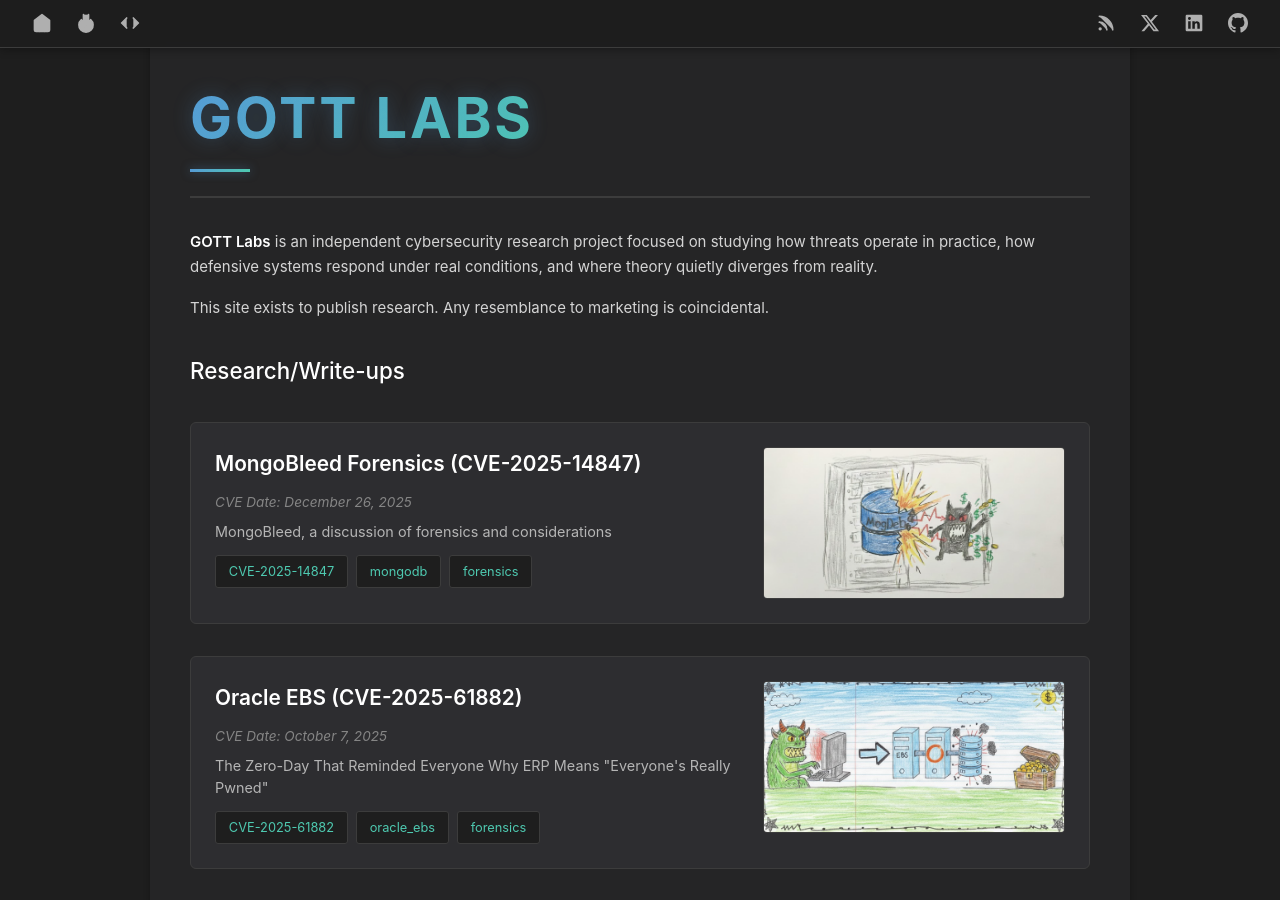
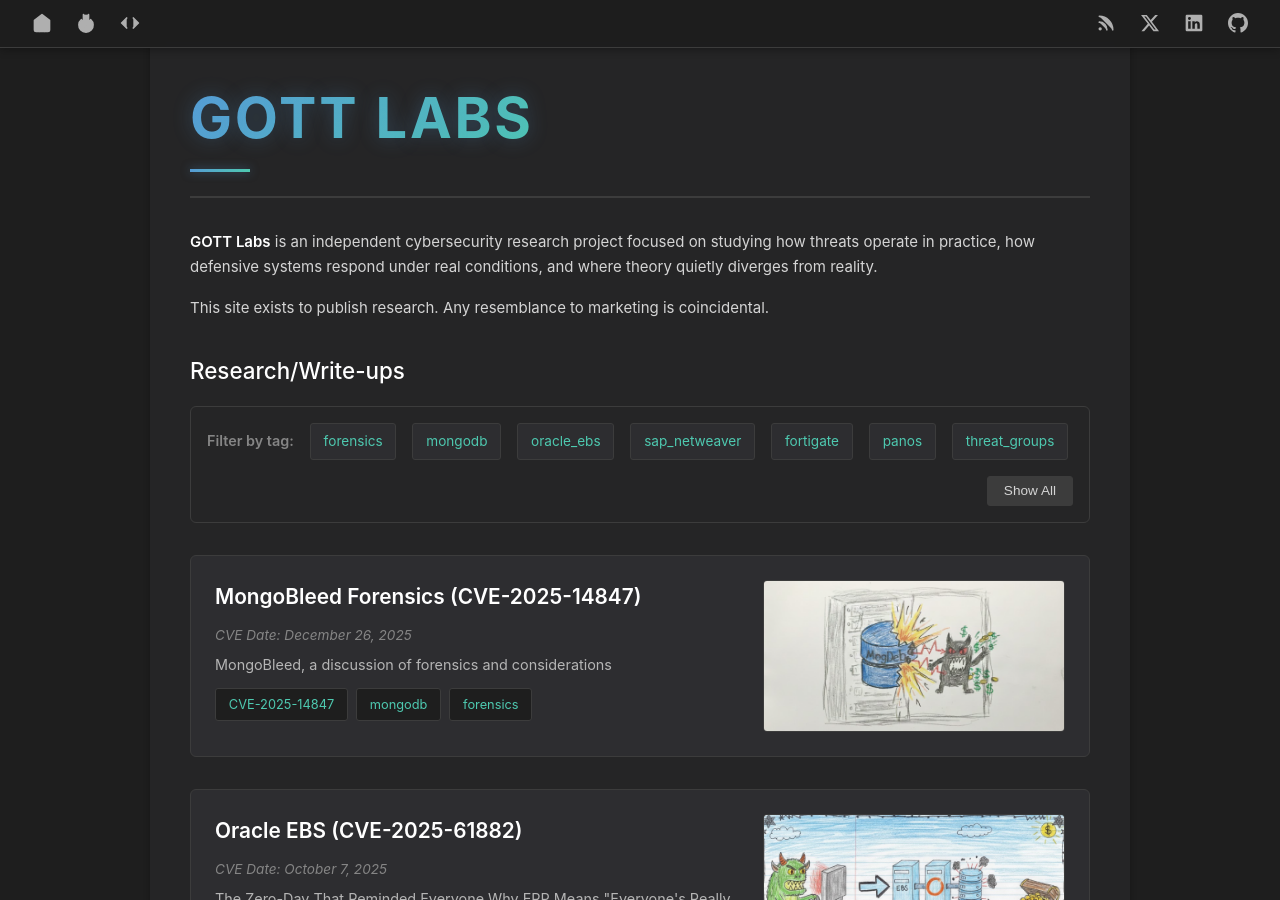
Before and after one commit to gottlabs/home, a Jekyll site: the page built from index.md, in a window 1280 px wide and 900 px high. Built offline with Jekyll 4.4.1, drawn with Linux system fonts in a browser that asks for light colours.

Commit message:
Update index.md

```diff
--- a/index.md
+++ b/index.md
@@ -9,15 +9,28 @@ This site exists to publish research. Any resemblance to marketing is coincident
 
 ### Research/Write-ups
 
-<div class="research-post">
+<div class="filter-controls">
+  <span class="filter-label">Filter by tag:</span>
+  <span class="filter-tag" onclick="filterByTag('forensics')">forensics</span>
+  <span class="filter-tag" onclick="filterByTag('mongodb')">mongodb</span>
+  <span class="filter-tag" onclick="filterByTag('oracle_ebs')">oracle_ebs</span>
+  <span class="filter-tag" onclick="filterByTag('sap_netweaver')">sap_netweaver</span>
+  <span class="filter-tag" onclick="filterByTag('fortigate')">fortigate</span>
+  <span class="filter-tag" onclick="filterByTag('panos')">panos</span>
+  <span class="filter-tag" onclick="filterByTag('threat_groups')">threat_groups</span>
+  <button class="clear-filter" onclick="clearFilter()">Show All</button>
+</div>
+
+<div id="research-posts">
+<div class="research-post" data-tags="CVE-2025-14847,mongodb,forensics">
   <div class="post-content">
     <h4><a href="{{ site.baseurl }}/2025/12/26/mongobleed_forensics_cve2025-14847">MongoBleed Forensics (CVE-2025-14847)</a></h4>
     <span class="post-date">CVE Date: December 26, 2025</span>
     <p>MongoBleed, a discussion of forensics and considerations</p>
     <div class="post-tags">
-      <span class="tag">CVE-2025-14847</span>
-      <span class="tag">mongodb</span>
-      <span class="tag">forensics</span>
+      <span class="tag" onclick="filterByTag('CVE-2025-14847')">CVE-2025-14847</span>
+      <span class="tag" onclick="filterByTag('mongodb')">mongodb</span>
+      <span class="tag" onclick="filterByTag('forensics')">forensics</span>
     </div>
   </div>
   <div class="post-image">
@@ -25,15 +38,15 @@ This site exists to publish research. Any resemblance to marketing is coincident
   </div>
 </div>
 
-<div class="research-post">
+<div class="research-post" data-tags="CVE-2025-61882,oracle_ebs,forensics">
   <div class="post-content">
     <h4><a href="{{ site.baseurl }}/2025/10/07/oracle_ebs_cve2025-61882">Oracle EBS (CVE-2025-61882)</a></h4>
     <span class="post-date">CVE Date: October 7, 2025</span>
     <p>The Zero-Day That Reminded Everyone Why ERP Means "Everyone's Really Pwned"</p>
     <div class="post-tags">
-      <span class="tag">CVE-2025-61882</span>
-      <span class="tag">oracle_ebs</span>
-      <span class="tag">forensics</span>
+      <span class="tag" onclick="filterByTag('CVE-2025-61882')">CVE-2025-61882</span>
+      <span class="tag" onclick="filterByTag('oracle_ebs')">oracle_ebs</span>
+      <span class="tag" onclick="filterByTag('forensics')">forensics</span>
     </div>
   </div>
   <div class="post-image">
@@ -41,15 +54,15 @@ This site exists to publish research. Any resemblance to marketing is coincident
   </div>
 </div>
 
-<div class="research-post">
+<div class="research-post" data-tags="CVE-2025-31324,sap_netweaver,forensics">
   <div class="post-content">
     <h4><a href="{{ site.baseurl }}/2025/04/26/sap_netweaver_cve2025-31324">SAP NetWeaver VC (CVE-2025-31324)</a></h4>
     <span class="post-date">CVE Date: April 26, 2025</span>
     <p>How an obscure endpoint turned SAP NetWeaver into a webshell wonderland</p>
     <div class="post-tags">
-      <span class="tag">CVE-2025-31324</span>
-      <span class="tag">sap_netweaver</span>
-      <span class="tag">forensics</span>
+      <span class="tag" onclick="filterByTag('CVE-2025-31324')">CVE-2025-31324</span>
+      <span class="tag" onclick="filterByTag('sap_netweaver')">sap_netweaver</span>
+      <span class="tag" onclick="filterByTag('forensics')">forensics</span>
     </div>
   </div>
   <div class="post-image">
@@ -57,15 +70,15 @@ This site exists to publish research. Any resemblance to marketing is coincident
   </div>
 </div>
 
-<div class="research-post">
+<div class="research-post" data-tags="CVE-2024-55591,fortigate,forensics">
   <div class="post-content">
     <h4><a href="{{ site.baseurl }}/2025/01/14/fortigate_cve2024-55591">The FortiGate Backdoor That Wasn't A Backdoor (CVE-2024-55591)</a></h4>
     <span class="post-date">CVE Date: January 14, 2025</span>
     <p>When authentication is just a really aggressive suggestion</p>
     <div class="post-tags">
-      <span class="tag">CVE-2024-55591</span>
-      <span class="tag">fortigate</span>
-      <span class="tag">forensics</span>
+      <span class="tag" onclick="filterByTag('CVE-2024-55591')">CVE-2024-55591</span>
+      <span class="tag" onclick="filterByTag('fortigate')">fortigate</span>
+      <span class="tag" onclick="filterByTag('forensics')">forensics</span>
     </div>
   </div>
   <div class="post-image">
@@ -73,16 +86,16 @@ This site exists to publish research. Any resemblance to marketing is coincident
   </div>
 </div>
 
-<div class="research-post">
+<div class="research-post" data-tags="CVE-2024-0012,CVE-2024-9474,panos,forensics">
   <div class="post-content">
     <h4><a href="{{ site.baseurl }}/2024/11/18/panos_cve2024-0012">PAN-OS (CVE-2024-0012 and CVE-2024-9474)</a></h4>
     <span class="post-date">CVE Date: November 18, 2024</span>
     <p>When Your Security Appliance Becomes the Vulnerability</p>
     <div class="post-tags">
-      <span class="tag">CVE-2024-0012</span>
-      <span class="tag">CVE-2024-9474</span>
-      <span class="tag">panos</span>
-      <span class="tag">forensics</span>
+      <span class="tag" onclick="filterByTag('CVE-2024-0012')">CVE-2024-0012</span>
+      <span class="tag" onclick="filterByTag('CVE-2024-9474')">CVE-2024-9474</span>
+      <span class="tag" onclick="filterByTag('panos')">panos</span>
+      <span class="tag" onclick="filterByTag('forensics')">forensics</span>
     </div>
   </div>
   <div class="post-image">
@@ -90,15 +103,15 @@ This site exists to publish research. Any resemblance to marketing is coincident
   </div>
 </div>
 
-<div class="research-post">
+<div class="research-post" data-tags="CVE-2024-47575,fortigate,forensics">
   <div class="post-content">
     <h4><a href="{{ site.baseurl }}/2024/10/23/fortijump_cve2024-47575">FortiJump Diving board (CVE-2024-47575)</a></h4>
     <span class="post-date">CVE Date: October 23, 2024</span>
     <p>How Missing Auth in FortiManager Let UNC5820 Play Musical Chairs with Enterprise Networks</p>
     <div class="post-tags">
-      <span class="tag">CVE-2024-47575</span>
-      <span class="tag">fortigate</span>
-      <span class="tag">forensics</span>
+      <span class="tag" onclick="filterByTag('CVE-2024-47575')">CVE-2024-47575</span>
+      <span class="tag" onclick="filterByTag('fortigate')">fortigate</span>
+      <span class="tag" onclick="filterByTag('forensics')">forensics</span>
     </div>
   </div>
   <div class="post-image">
@@ -106,21 +119,77 @@ This site exists to publish research. Any resemblance to marketing is coincident
   </div>
 </div>
 
-<div class="research-post">
+<div class="research-post" data-tags="luna_moth,threat_groups,forensics">
   <div class="post-content">
     <h4><a href="{{ site.baseurl }}/2026/01/02/luna_moth">Luna Moth: When Social Engineering Beats Malware</a></h4>
     <span class="post-date">Post Date: January 02, 2026</span>
     <p>How ex-Conti operators are extorting millions without writing a single line of malicious code</p>
     <div class="post-tags">
-      <span class="tag">luna_moth</span>
-      <span class="tag">threat_groups</span>
-      <span class="tag">forensics</span>
+      <span class="tag" onclick="filterByTag('luna_moth')">luna_moth</span>
+      <span class="tag" onclick="filterByTag('threat_groups')">threat_groups</span>
+      <span class="tag" onclick="filterByTag('forensics')">forensics</span>
     </div>
   </div>
   <div class="post-image">
-    <img src="{{ site.baseurl }}/assets/images/luna_moth.png" alt="fortijump">
+    <img src="{{ site.baseurl }}/assets/images/luna_moth.png" alt="luna_moth">
   </div>
 </div>
+</div>
+
+<script>
+let currentFilter = null;
+
+function filterByTag(tag) {
+  currentFilter = tag;
+  const posts = document.querySelectorAll('.research-post');
+  const filterTags = document.querySelectorAll('.filter-tag');
+  const postTags = document.querySelectorAll('.tag');
+
+  // Update filter button states
+  filterTags.forEach(ft => {
+    if (ft.textContent === tag) {
+      ft.classList.add('active');
+    } else {
+      ft.classList.remove('active');
+    }
+  });
+
+  // Update post tag states
+  postTags.forEach(pt => {
+    if (pt.textContent === tag) {
+      pt.classList.add('active');
+    } else {
+      pt.classList.remove('active');
+    }
+  });
+
+  // Filter posts
+  posts.forEach(post => {
+    const tags = post.getAttribute('data-tags').toLowerCase();
+    if (tags.includes(tag.toLowerCase())) {
+      post.style.display = 'flex';
+    } else {
+      post.style.display = 'none';
+    }
+  });
+}
+
+function clearFilter() {
+  currentFilter = null;
+  const posts = document.querySelectorAll('.research-post');
+  const filterTags = document.querySelectorAll('.filter-tag');
+  const postTags = document.querySelectorAll('.tag');
+
+  // Clear all active states
+  filterTags.forEach(ft => ft.classList.remove('active'));
+  postTags.forEach(pt => pt.classList.remove('active'));
+
+  // Show all posts
+  posts.forEach(post => {
+    post.style.display = 'flex';
+  });
+}
+</script>
 
 ### Research Disclaimer
 <span class="disclaimer">
```
